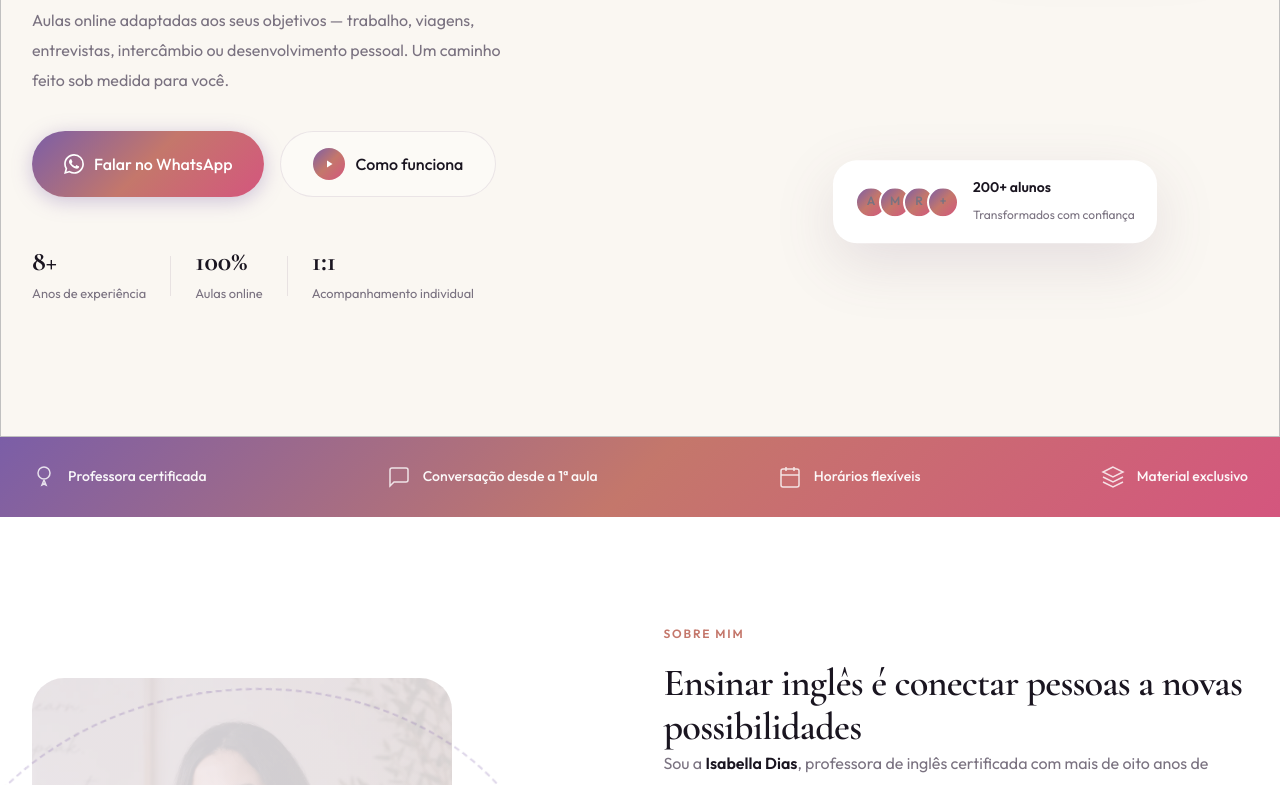
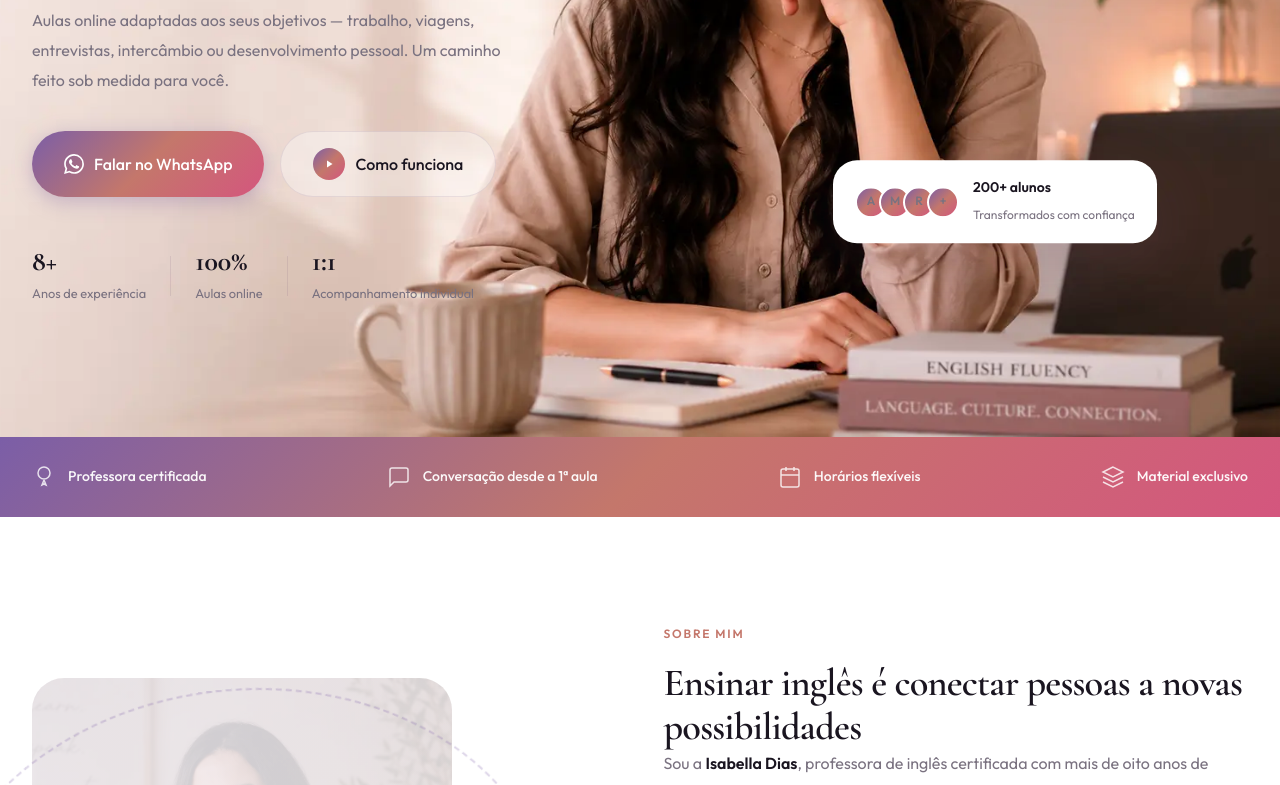
Before and after one commit to marcelobatalha01/professora-de-ingles, a plain HTML site: page index.html in a window 1280 px wide. Shown: the part 363-1148 px from the top of the page. Drawn offline with nearby package versions, Linux system fonts and the light colour scheme.

Commit message:
Inseri a imagem de fundo

```diff
--- a/index.html
+++ b/index.html
@@ -44,7 +44,7 @@
   <!-- Hero -->
   <section class="hero" id="hero">
     <div class="hero__bg">
-      <img src="" alt="" class="hero__bg-img" aria-hidden="true">
+      <img src="assets/bg-hero.webp" alt="" class="hero__bg-img" aria-hidden="true">
 
     </div>
     <div class="container hero__inner">
```
